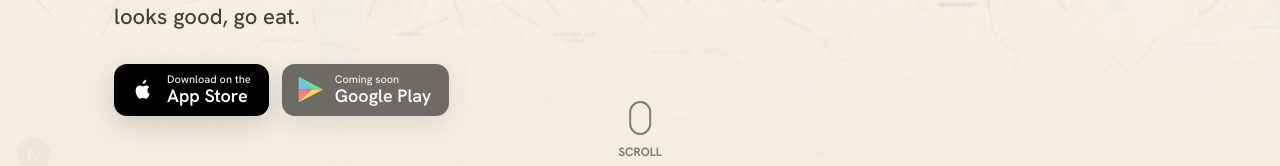
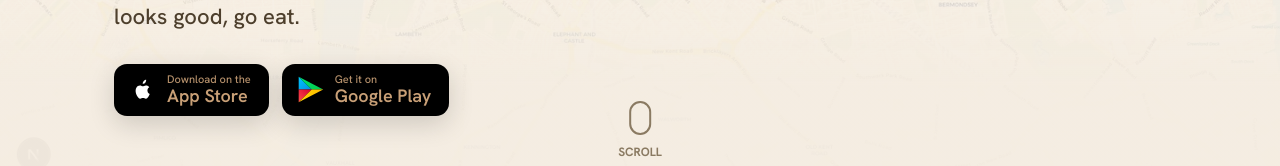
Before and after one commit to crumbdotco/Crumb-Website, a Next.js app: page / in a window 1280 px wide. Shown: the part 612-778 px from the top of the page. Built offline with nearby package versions, Linux system fonts and the light colour scheme; no server answers.

Commit message:
fix: F53-R1/R2 self-style StoreBadges via Tailwind, fall back to a working CTA never a dead link

```diff
--- a/src/app/landing.css
+++ b/src/app/landing.css
@@ -24,17 +24,11 @@
 .landing .btn:active{transform:translateY(4px);box-shadow:0 1px 0 var(--gold-2)}
 .landing .btn.ink{background:var(--ink);color:var(--cream);box-shadow:0 5px 0 #000}
 .landing .btn.ink:active{box-shadow:0 1px 0 #000}
-/* native store badges */
-.landing .stores{display:flex;gap:13px;flex-wrap:wrap}
-.landing .store{display:inline-flex;align-items:center;gap:11px;background:#000;color:#fff;border-radius:13px;padding:9px 18px 9px 15px;text-decoration:none;box-shadow:0 8px 26px rgba(0,0,0,.16);transition:transform .18s cubic-bezier(.16,1,.3,1),box-shadow .18s}
-.landing .store:hover{color:#fff;transform:translateY(-3px);box-shadow:0 14px 32px rgba(0,0,0,.24)}
-.landing .store:active{transform:translateY(0)}
-.landing .store.disabled{opacity:.55;cursor:default;box-shadow:0 8px 26px rgba(0,0,0,.16)}
-.landing .store.disabled:hover{transform:none;box-shadow:0 8px 26px rgba(0,0,0,.16)}
-.landing .store .g{display:flex;align-items:center;justify-content:center;flex:none;width:27px;height:27px}
-.landing .store .g svg{width:100%;height:100%;display:block}
-.landing .store .tx small{display:block;font-size:11px;font-weight:500;line-height:1.15;opacity:.92}
-.landing .store .tx b{display:block;font-size:18px;font-weight:600;line-height:1.2;font-family:var(--body)}
+/* native store badges: StoreBadges.tsx is self-styling via Tailwind
+   utility classes (pixel-fix F-53R1) so it renders correctly both inside
+   .landing (Hero/CTA) and outside it (/u/[username] profile-share landing,
+   which never imports this stylesheet) - do not re-add `.store`/`.stores`
+   rules here, they would only ever apply to the homepage again. */
 
 /* atoms */
 .landing .cookie{width:32px;height:32px;border-radius:50%;flex:none;object-fit:contain}
--- a/src/components/landing/StoreBadges.tsx
+++ b/src/components/landing/StoreBadges.tsx
@@ -1,24 +1,94 @@
+/**
+ * src/components/landing/StoreBadges.tsx
+ *
+ * Native app-store badges. Rendered in THREE places: the marketing homepage
+ * (Hero.tsx, CTA.tsx - inside the `.landing`-scoped page, src/app/page.tsx
+ * imports landing.css) AND the profile-share landing
+ * (src/components/profile-share/ProfileShareLanding.tsx, mounted at
+ * /u/[username] - NOT inside `.landing`, landing.css is never imported on
+ * that route).
+ *
+ * Styled entirely via Tailwind utility classes on the component itself
+ * (globals.css/Tailwind is imported once in the root layout and therefore
+ * available on every route) rather than landing.css's `.landing .stores` /
+ * `.landing .store` descendant-scoped rules - pixel-fix F-53R1 found the
+ * badges rendering completely unstyled on /u/[username] (default-size raw
+ * SVGs - the icon markup in ./data.ts carries a viewBox but no width/height
+ * - and a plain white Apple glyph with no black pill chrome) because those
+ * rules only ever applied inside the one page that imports landing.css.
+ * Do not reintroduce a dependency on landing.css here; if the visual design
+ * changes, change the Tailwind classes below (single source for all three
+ * mount points).
+ *
+ * Both badges ALWAYS resolve to a real, clickable, non-"#" anchor - never a
+ * dead link and never a non-interactive disabled element (pixel-fix
+ * F-53R2): when `NEXT_PUBLIC_APP_STORE_URL` / `NEXT_PUBLIC_PLAY_STORE_URL`
+ * is not yet configured for a platform (pre-launch on that store), the
+ * badge instead links to the site's founding-member join section
+ * (`/#founding`, FoundingSection.tsx) as the working fallback CTA, so a
+ * recipient without the app always has somewhere real to go.
+ */
+
 import { appleSvg, gplaySvg } from "./data";
 
-const APP_STORE_URL = process.env.NEXT_PUBLIC_APP_STORE_URL || "#";
+/** Working fallback destination when a platform's store URL env is unset. */
+const FALLBACK_CTA_HREF = "/#founding";
+
+interface StoreBadgeProps {
+  readonly href: string;
+  readonly iconSvg: string;
+  readonly smallLabel: string;
+  readonly bigLabel: string;
+  readonly ariaLabel: string;
+}
+
+function StoreBadge({ href, iconSvg, smallLabel, bigLabel, ariaLabel }: StoreBadgeProps) {
+  return (
+    <a
+      className="inline-flex items-center gap-[11px] rounded-[13px] bg-black py-[9px] pr-[18px] pl-[15px] text-white no-underline shadow-[0_8px_26px_rgba(0,0,0,0.16)] transition-transform duration-200 ease-[cubic-bezier(0.16,1,0.3,1)] hover:-translate-y-[3px] hover:text-white active:translate-y-0"
+      href={href}
+      aria-label={ariaLabel}
+    >
+      <span
+        className="flex h-[27px] w-[27px] flex-none items-center justify-center [&>svg]:block [&>svg]:h-full [&>svg]:w-full"
+        dangerouslySetInnerHTML={{ __html: iconSvg }}
+      />
+      <span className="flex flex-col leading-[1.15]">
+        <small className="block text-[11px] font-medium opacity-90">{smallLabel}</small>
+        <b className="block text-[18px] leading-[1.2] font-semibold">{bigLabel}</b>
+      </span>
+    </a>
+  );
+}
 
 export function StoreBadges() {
+  const appStoreUrl = process.env.NEXT_PUBLIC_APP_STORE_URL || "";
+  const playStoreUrl = process.env.NEXT_PUBLIC_PLAY_STORE_URL || "";
+
   return (
-    <div className="stores">
-      <a className="store" href={APP_STORE_URL} aria-label="Download on the App Store">
-        <span className="g" dangerouslySetInnerHTML={{ __html: appleSvg }} />
-        <span className="tx">
-          <small>Download on the</small>
-          <b>App Store</b>
-        </span>
-      </a>
-      <span className="store disabled" aria-disabled="true">
-        <span className="g" dangerouslySetInnerHTML={{ __html: gplaySvg }} />
-        <span className="tx">
-          <small>Coming soon</small>
-          <b>Google Play</b>
-        </span>
-      </span>
+    <div className="flex flex-wrap gap-[13px]" data-testid="store-badges">
+      <StoreBadge
+        href={appStoreUrl || FALLBACK_CTA_HREF}
+        iconSvg={appleSvg}
+        smallLabel="Download on the"
+        bigLabel="App Store"
+        ariaLabel={
+          appStoreUrl
+            ? "Download on the App Store"
+            : "App Store link coming soon - join the founding member waitlist instead"
+        }
+      />
+      <StoreBadge
+        href={playStoreUrl || FALLBACK_CTA_HREF}
+        iconSvg={gplaySvg}
+        smallLabel={playStoreUrl ? "Get it on" : "Coming soon"}
+        bigLabel="Google Play"
+        ariaLabel={
+          playStoreUrl
+            ? "Get it on Google Play"
+            : "Google Play link coming soon - join the founding member waitlist instead"
+        }
+      />
     </div>
   );
 }
```
Also changed, not shown: 1 other file (tests, documents, lock files or other folders).
